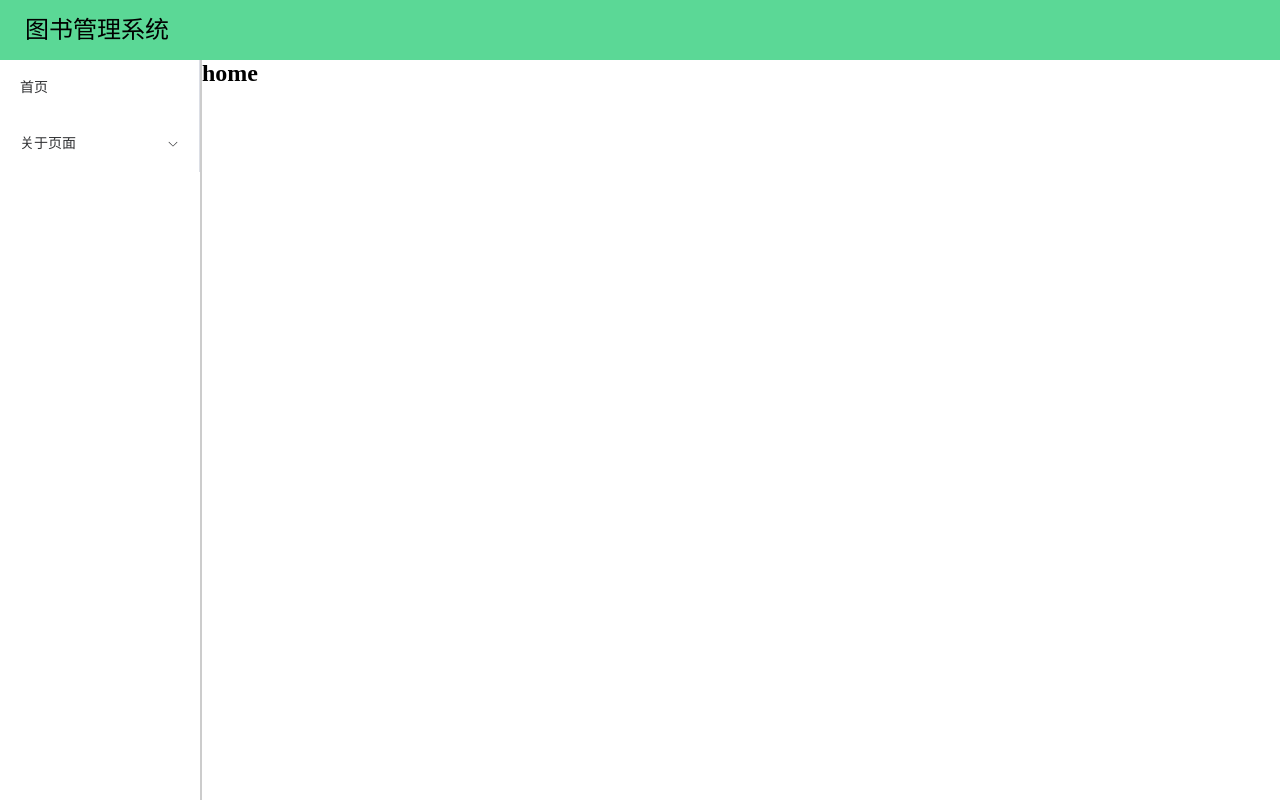
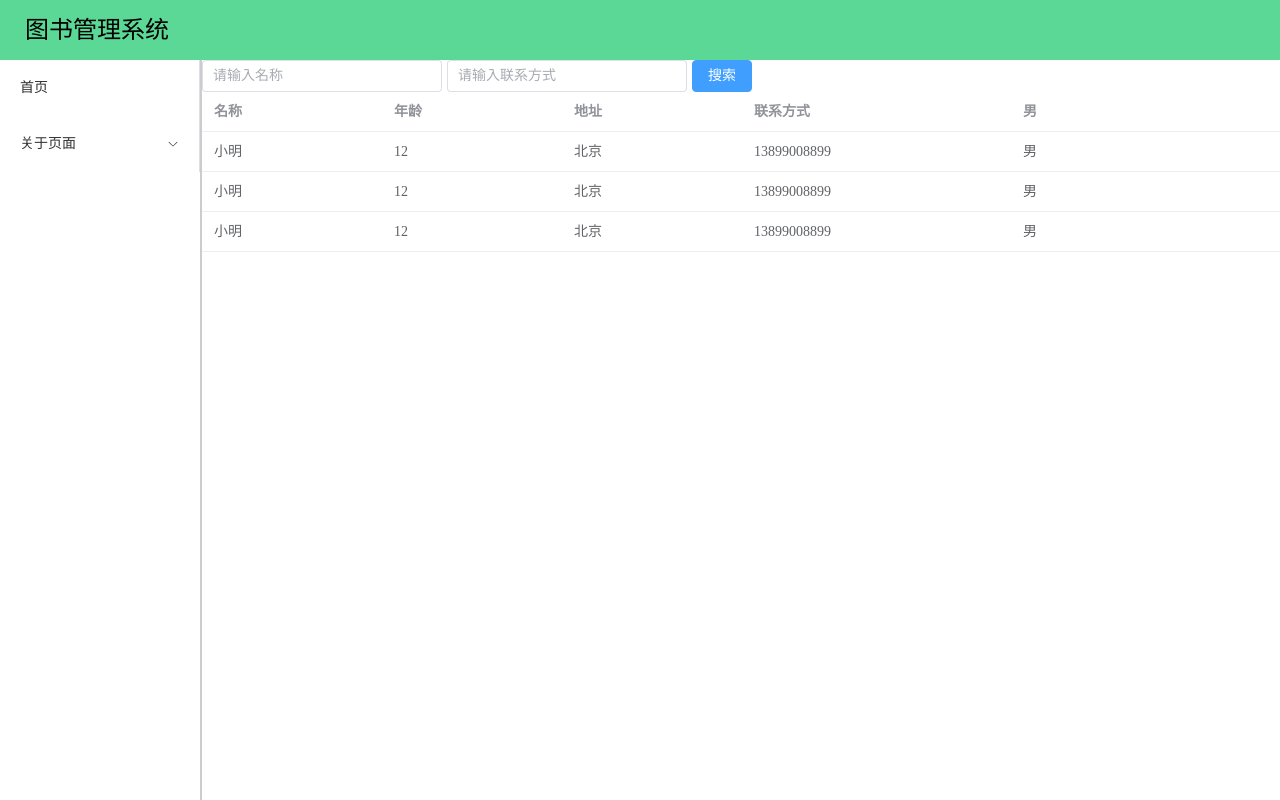
Before and after one commit to LingHanwu/vue3Template, a Vue app: page /home in a window 1280 px wide. Built offline with nearby package versions, Linux system fonts and the light colour scheme.

Commit message:
表格和输入框展示

```diff
--- a/src/App.vue
+++ b/src/App.vue
@@ -60,6 +60,7 @@ import { ref } from 'vue'
     overflow: hidden;
     margin-right: 2px;
     background-color: white;
+    min-width: 200px;
   }
 
   // 主体数据
--- a/src/views/Home.vue
+++ b/src/views/Home.vue
@@ -1,10 +1,52 @@
 <script setup>
+import { ref } from 'vue'
+// 输入框数据
+const input = ref('')
+// 表格数据
+const tableData = [
+  {
+    name: '小明',
+    age: '12',
+    address: '北京',
+    phone: '13899008899',
+    sex: '男'
+  },
+  {
+    name: '小明',
+    age: '12',
+    address: '北京',
+    phone: '13899008899',
+    sex: '男'
+  },
+  {
+    name: '小明',
+    age: '12',
+    address: '北京',
+    phone: '13899008899',
+    sex: '男'
+  }
+]
+
+
 
 </script>
 
 <template>
   <div class="home">
-    <h2>home</h2>
+    <!-- 搜索框 -->
+    <div>
+      <el-input style="width:240px" v-model="input" placeholder="请输入名称" />
+      <el-input style="width:240px;margin-left:5px;" v-model="input" placeholder="请输入联系方式" />
+      <el-button style="margin-left:5px;" type="primary">搜索</el-button>
+    </div>
+    <!-- 表格数据 -->
+    <el-table :data="tableData" style="width: 100%">
+      <el-table-column prop="name" label="名称" width="180" />
+      <el-table-column prop="age" label="年龄" width="180" />
+      <el-table-column prop="address" label="地址" width="180" />
+      <el-table-column prop="phone" label="联系方式" />
+      <el-table-column prop="sex" label="男" />
+    </el-table>
   </div>
 </template>
 
```
